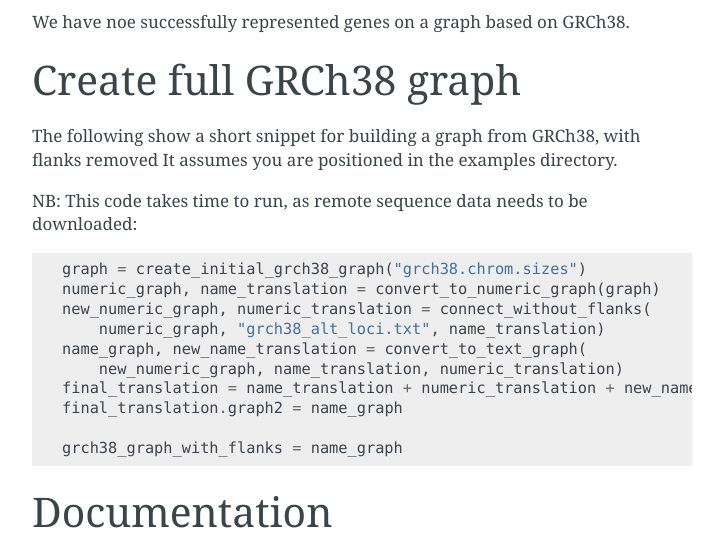
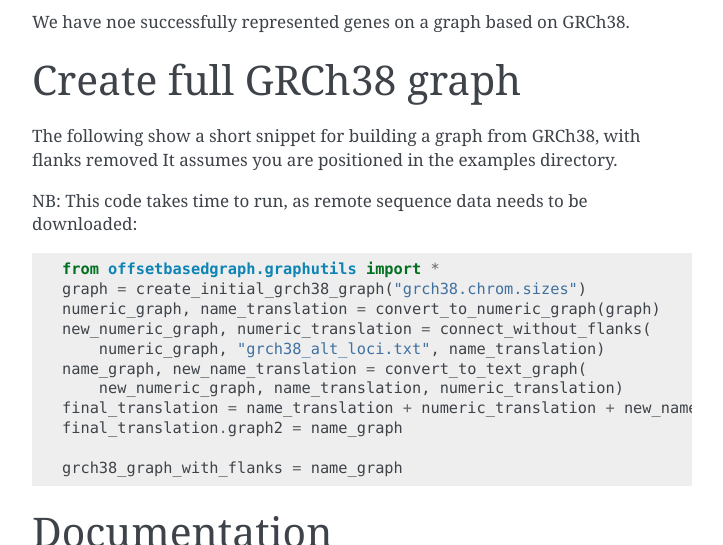
Before and after one commit to uio-cels/OffsetBasedGraph, a Sphinx documentation site: the page built from docs/index.rst, in a window 1280 px wide and 900 px high, scrolled down 3367 px, cut to the strip 0-545 px from the top of the window. Shown: the whole strip, without its empty margins (388-1111 px from the left). Built offline with Sphinx 7.4.7, drawn with Linux system fonts in a browser that asks for light colours.

Commit message:
added missing import to example

```diff
--- a/docs/index.rst
+++ b/docs/index.rst
@@ -161,6 +161,7 @@ It assumes you are positioned in the examples directory.
 
 NB: This code takes time to run, as remote sequence data needs to be downloaded::
 
+    from offsetbasedgraph.graphutils import *
     graph = create_initial_grch38_graph("grch38.chrom.sizes")
     numeric_graph, name_translation = convert_to_numeric_graph(graph)
     new_numeric_graph, numeric_translation = connect_without_flanks(
```
